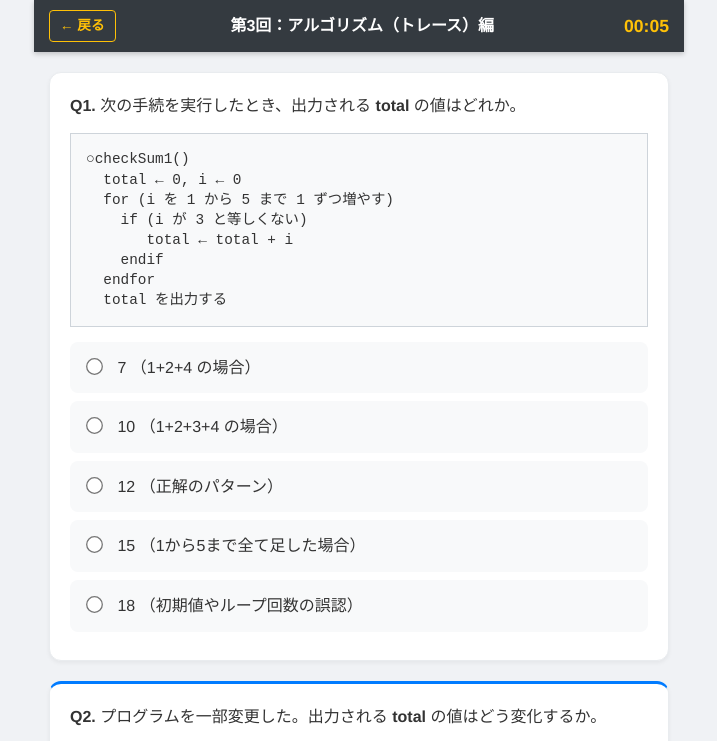
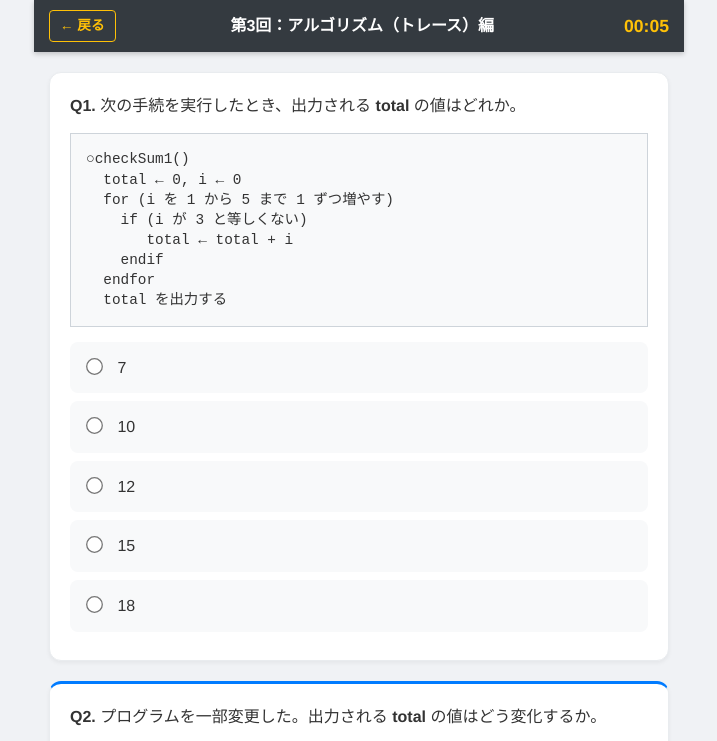
Before and after one commit to chccsd-adc/fe-quiz-okazaki, a plain HTML site: page day3.html in a window 1280 px wide. Shown: the top 741 px of the page, without its empty margins (281-998 px from the left). Drawn offline with Linux system fonts and the light colour scheme.

Commit message:
Update day3.html

```diff
--- a/day3.html
+++ b/day3.html
@@ -59,11 +59,11 @@
   endfor
   total を出力する</div>
                 <div class="options">
-                    <label><input type="radio" name="q1" value="0"> 7 （1+2+4 の場合）</label>
-                    <label><input type="radio" name="q1" value="1"> 10 （1+2+3+4 の場合）</label>
-                    <label><input type="radio" name="q1" value="2"> 12 （正解のパターン）</label>
-                    <label><input type="radio" name="q1" value="3"> 15 （1から5まで全て足した場合）</label>
-                    <label><input type="radio" name="q1" value="4"> 18 （初期値やループ回数の誤認）</label>
+                    <label><input type="radio" name="q1" value="0"> 7</label>
+                    <label><input type="radio" name="q1" value="1"> 10</label>
+                    <label><input type="radio" name="q1" value="2"> 12</label>
+                    <label><input type="radio" name="q1" value="3"> 15</label>
+                    <label><input type="radio" name="q1" value="4"> 18</label>
                 </div>
                 <div id="res-q1" class="result-box"></div>
             </div>
@@ -110,8 +110,8 @@
             clearInterval(timerInterval);
 
             const answers = {
-                q1: { correct: 2, exp: "iが1,2,3,4,5と変化する中で、「3ではない時」だけ足します。\n計算式：1 + 2 + 4 + 5 = 12\n※5までしっかり足すのがポイントです。" },
-                q2: { correct: 2, exp: "条件が「3より大きい」に変わりました。つまり4と5の時だけ足します。\n計算式：4 + 5 = 9\n※3を含まない（より大きい）という点に注意！" }
+                q1: { correct: 2, exp: "iが1,2,3,4,5と変化する中で、「3ではない時」だけ足します。\n計算式：1 + 2 + 4 + 5 = 12\n※5までしっかりループさせるのがポイントです。" },
+                q2: { correct: 2, exp: "条件が「3より大きい」に変わりました。つまり4と5の時だけ足します。\n計算式：4 + 5 = 9\n※境界値（3を含むかどうか）の判断が重要です。" }
             };
 
             let score = 0;
```
